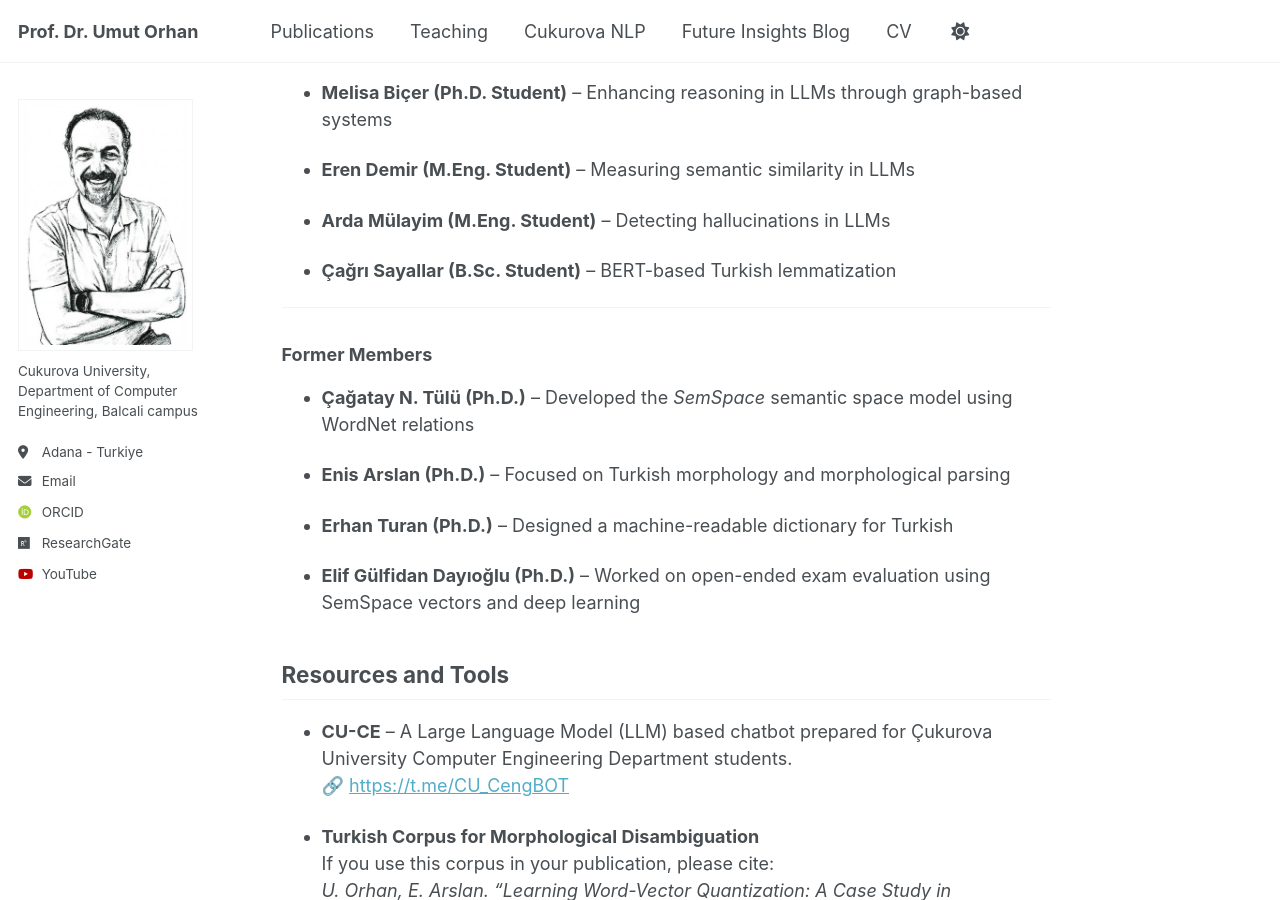
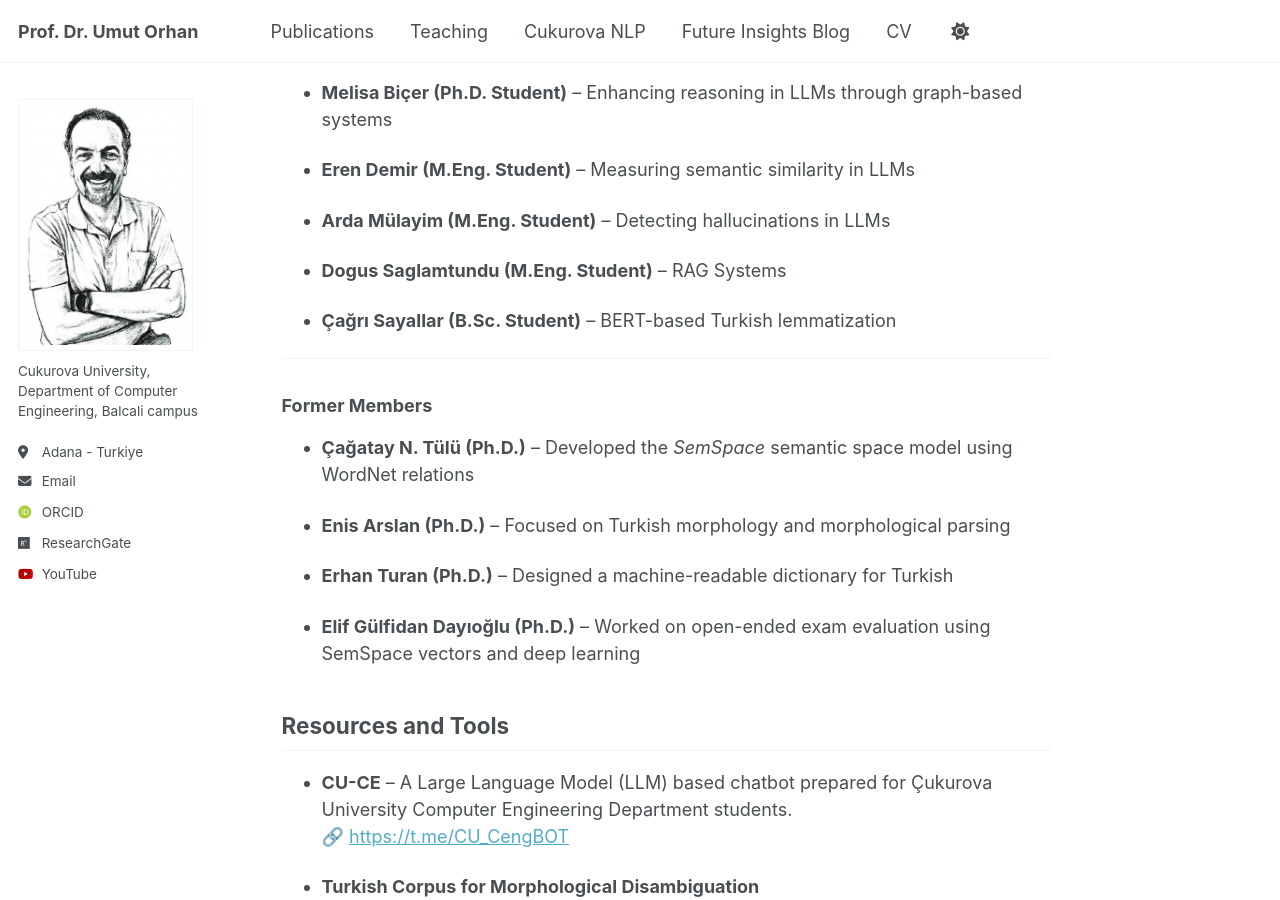
Before and after one commit to uorhan/uorhan.github.io, a Jekyll site: the page built from _pages/cunlp.md, in a window 1280 px wide and 900 px high, scrolled down 1025 px. Built offline with Jekyll 4.4.1, drawn with Linux system fonts in a browser that asks for light colours; some web fonts are replaced.

Commit message:
Update student projects in cunlp.md

```diff
--- a/_pages/cunlp.md
+++ b/_pages/cunlp.md
@@ -35,6 +35,8 @@ Collaborations with researchers and groups sharing similar interests are also hi
 - **Eren Demir (M.Eng. Student)** – Measuring semantic similarity in LLMs
 
 - **Arda Mülayim (M.Eng. Student)** – Detecting hallucinations in LLMs
+
+- **Dogus Saglamtundu (M.Eng. Student)** – RAG Systems
 
 - **Çağrı Sayallar (B.Sc. Student)** – BERT-based Turkish lemmatization
 
```
